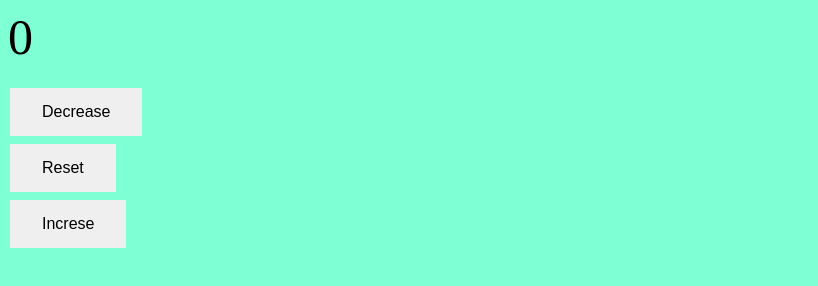
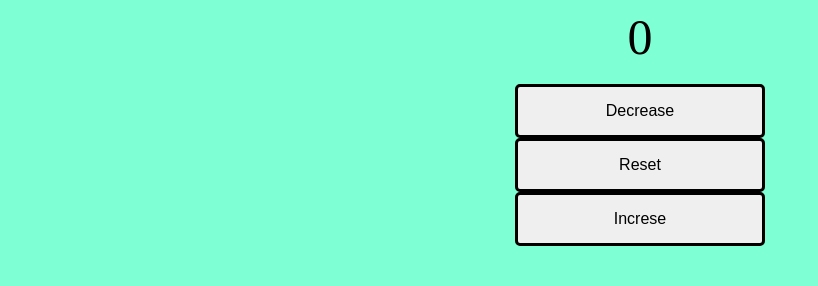
Before and after one commit to Digz4400/Simple-Counter, a plain HTML site: page index.html in a window 1280 px wide. Shown: the whole page, without its empty margins (0-818 px from the left). Drawn offline with Linux system fonts and the light colour scheme.

Commit message:
17092023_1528

```diff
--- a/index.html
+++ b/index.html
@@ -4,14 +4,14 @@
             <meta charset="UTF-8">
             <meta http-equiv="X-UA-Compatible" content="IE=edge">
             <meta name="viewpoint" content="width=device-width, initial-scale=1.0">
-            <title>Document</title>
+            <title>Simple Counter</title>
             <link rel="stylesheet" href="style.css">
         </head>
     <body style="background-color: aquamarine;">
-        <label id="Counter"></label><br>
-        <button type="button" id="Decrease">Decrease</button><br>
-        <button type="button" id="Reset">Reset</button><br>
-        <button type="button" id="Increse">Increse</button>
+        <div><label id="Counter"></label></div><br>
+        <div><button type="button" id="Decrease" >Decrease</button></div>
+        <div><button type="button" id="Reset">Reset</button></div>
+        <div><button type="button" id="Increse">Increse</button></div>
         <script src="index.js"></script>
     </body>
 </html>
--- a/index.js
+++ b/index.js
@@ -7,7 +7,7 @@ document.getElementById("Decrease").onclick = function(){
 }
 document.getElementById("Reset").onclick = function(){
     counter=0;
-    document.getElementById("Counter").innerHTML = counter;
+    document.getElementById("Counter").innerHTML = 0;
 }
 document.getElementById("Increse").onclick = function(){
     counter+=1;
--- a/style.css
+++ b/style.css
@@ -1,46 +1,49 @@
+div{
+    display: flex;
+    align-items: center;
+    justify-content: center;
+}
 #Counter{
     display: block;
     font-size: 50px;
+    align-content: center;
 }
-#Decrease{
+#Reset{
     display: block;
-    justify-content: center;
-    align-items: center;
-    border: none;
+    width: 250px;
+    border: 3px solid;
+    border-radius: 5px;
     color: black;
     padding: 15px 32px;
     text-align: center;
     text-decoration: none;
     display: inline-block;
     font-size: 16px;
-    margin: 4px 2px;
     cursor: pointer;
 }
-#Reset{
-    display: flex;
-    justify-content: center;
-    align-items: center;
-    border: none;
+#Decrease{
+    display: block;
+    border: 3px solid;
+    width: 250px;
+    border-radius: 5px;
     color: black;
     padding: 15px 32px;
     text-align: center;
     text-decoration: none;
     display: inline-block;
     font-size: 16px;
-    margin: 4px 2px;
     cursor: pointer;
 }
 #Increse{
-    display: flex;
-    justify-content: center;
-    align-items: center;
-    border: none;
+    display: block;
+    border: 3px solid;
+    width: 250px;
+    border-radius: 5px;
     color: black;
     padding: 15px 32px;
     text-align: center;
     text-decoration: none;
     display: inline-block;
     font-size: 16px;
-    margin: 4px 2px;
     cursor: pointer;
 }
```
